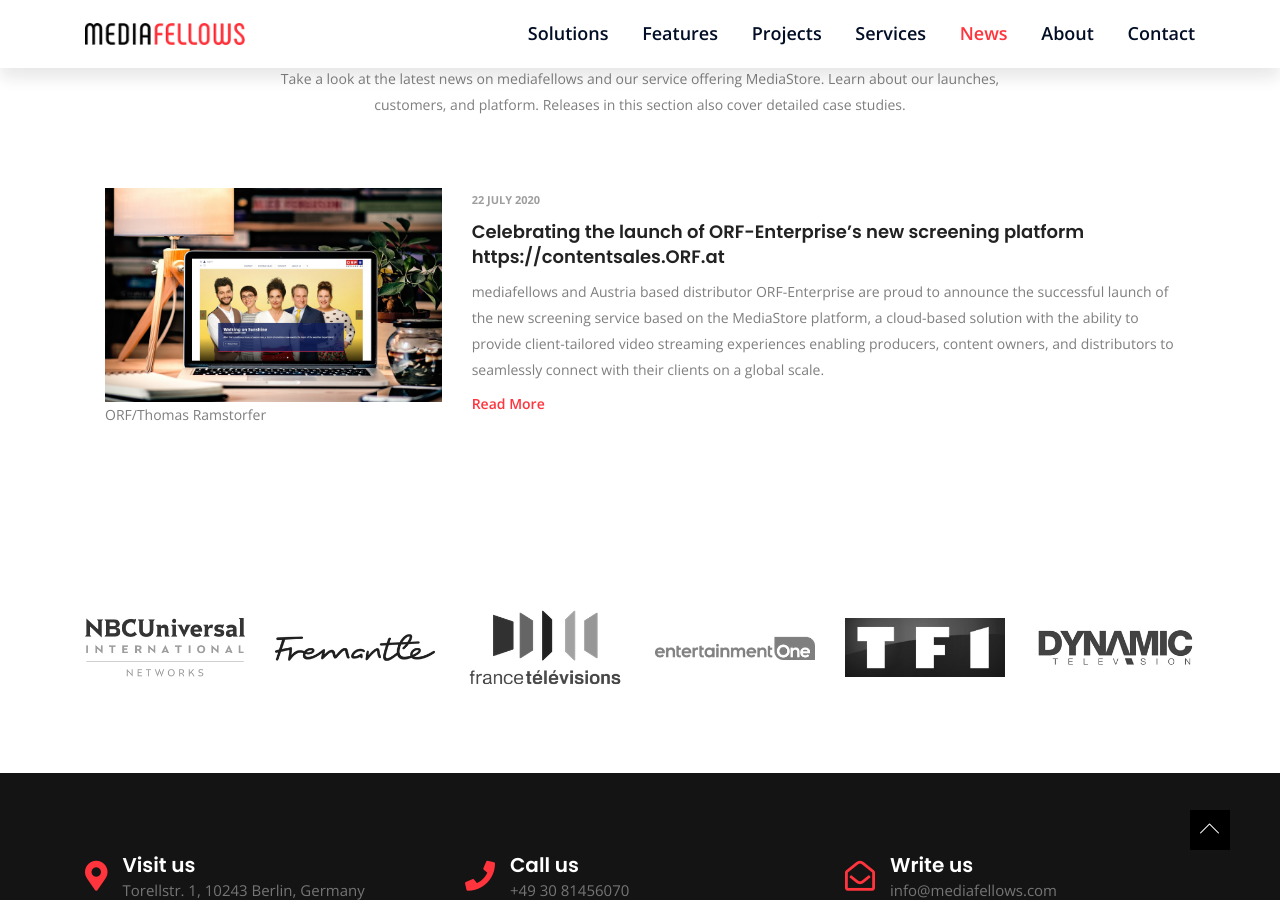
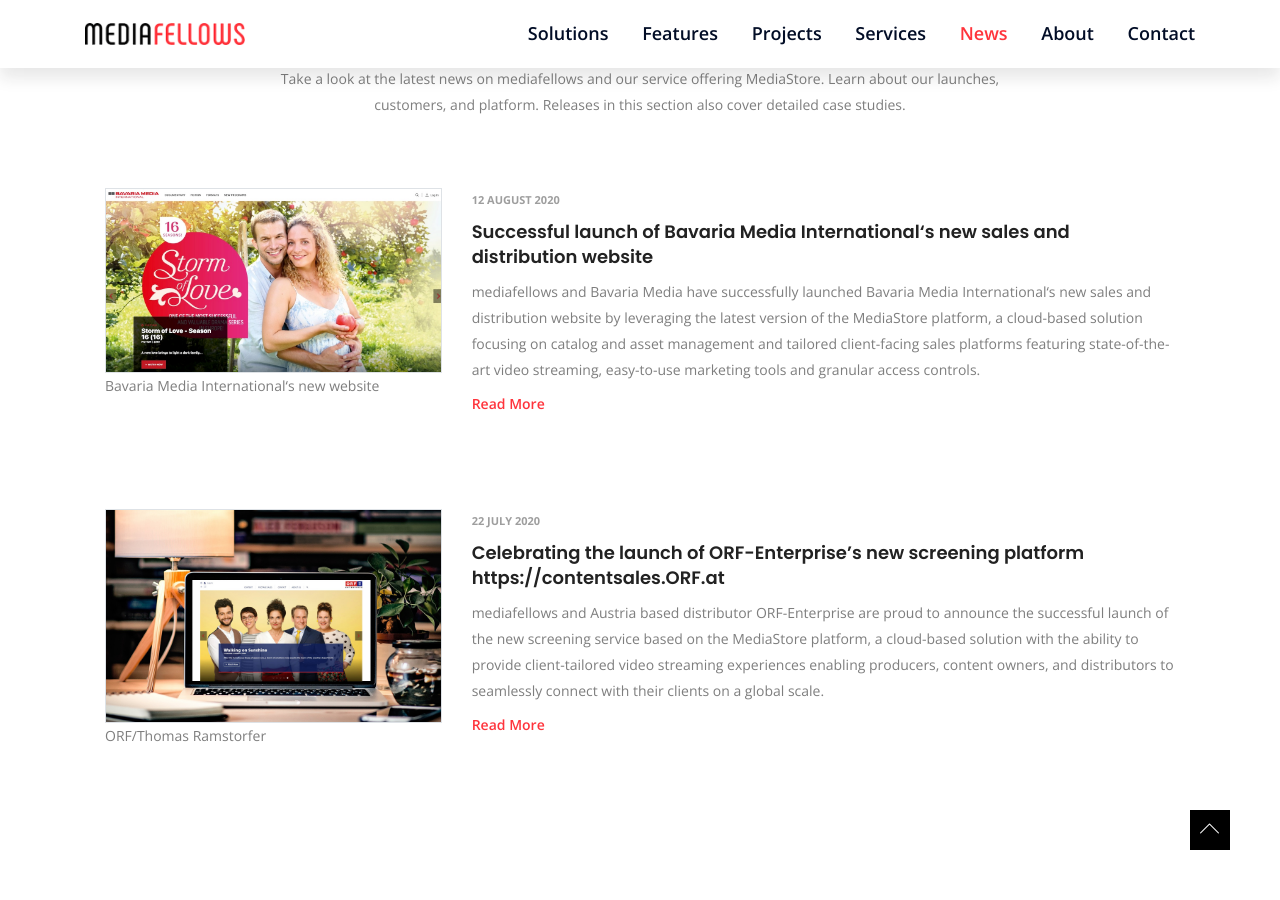
Before and after one commit to mediafellows/mediafellows.github.io, a Jekyll site: the page built from pages/news.html, in a window 1280 px wide and 900 px high, scrolled down 452 px. Built offline with Jekyll 4.4.1, drawn with Linux system fonts in a browser that asks for light colours.

Commit message:
add bavaria media's press release

```diff
--- /dev/null
+++ b/collections/_news/20200812_mediafellows-BavariaMediaInternational_Press_Release.md
@@ -0,0 +1,57 @@
+---
+layout: news
+header_image: "/assets/img/bg/news.jpg"
+title: Successful launch of Bavaria Media International‘s new sales and distribution website
+date: 12.08.2020
+image: /assets/img/news/20200812_mediafellows-Bavaria_Media_International_Press_Release.jpg
+image_credits: Bavaria Media International‘s new website
+description: mediafellows and Bavaria Media have successfully launched Bavaria Media International‘s new sales and distribution website by leveraging the latest version of the MediaStore platform, a cloud-based solution focusing on catalog and asset management and tailored client-facing sales platforms featuring state-of-the-art video streaming, easy-to-use marketing tools and granular access controls.
+
+---
+
+<div class="row">
+    <div class="col-xl-4 col-lg-4 col-md-12">
+        <div class="s-details-img mb-30">
+          {% if page.image %}
+          <a href="{{ page.image }}" class="view">
+            <img src="{{ page.image }}" class="border" alt="{{ page.title }}">
+          </a>
+          {% endif %}
+          {% if page.image_credits %}
+          <p>{{ page.image_credits }}</p>
+          {% endif %}
+        </div>
+    </div>
+    <div class="col-xl-8 col-lg-8 col-md-12">
+        <div class="service-details mb-40">
+          <div class="meta-info">
+              <ul>
+                  <li class="posts-time">{{page.date | date_to_long_string}}</li>
+              </ul>
+          </div>
+          <p>{{ page.description }}</p>
+          <p>
+Joining MediaStore in 2012, European industry veteran Bavaria Media initially used the platform to service clients from German-speaking territories only, but significantly expanded their usage in 2017 when reintegrating the original international Bavaria rights catalogue that has formerly been outsourced into a subsidiary. The move to the latest MediaStore version was, besides the functional and visual upgrade, an opportunity to consolidate these separate websites into one unified presence.</p>
+        </div>
+    </div>
+</div>
+<div class="row">
+    <div class="col-xl-12 col-lg-12">
+        <div class="service-details mb-40">
+          <p>
+<strong>Alexandra Kudelina</strong>, Bavaria Media's Sales & Marketing Coordinator: "Bavaria Media International‘s  large and diverse distribution catalog has had a great home on the MediaStore platform for years. Now, with a single point of entry for our domestic and international buyers, we are even better positioned to showcase current highlights and provide targeted recommendations through an interface that’s attractive and accessible for our clients."
+          </p>
+          <p>
+mediafellows project manager <strong>Stefan Hauschildt</strong>: "It has always been a pleasure to work with Bavaria Media, so we are very pleased that they chose MediaStore for the latest iteration of their sales and distribution web presence. We developed a compelling approach of hosting two hitherto separate catalogs and user groups on one platform which does away with any need for duplicate content management while still allowing for market-specific targeting, all through our up-to-date responsive client interface."              </p>
+          <p>
+Migrating two sets of metadata, assets and users provided a challenge on multiple levels. On the one hand, domestic and international users each had to retain access to a subset of titles which should not be visible to the other; on the other hand, it was determined that titles should be assigned to a new unified genre tree. Through a combination of manual preparation and custom migration and mapping scripts, a merging and update of various data points was achieved.          </p>
+          <p>
+The client-facing website developed for Bavaria Media International is based on MediaStore's Generic Client UI, a turnkey design template which can easily be customized to align with a specific corporate identity. Behind the scenes, the platform’s administrative portion makes it easy for Bavaria Media International to not only manage metadata and assets and take charge of marketing tools and review user analytics, but also provide divergent content and streaming access to their distinct target markets.          </p>
+          <p>
+Bavaria Media International‘s MediaStore platform can be found at: <a href="https://www.bavaria-media.com" target="blank">https://www.bavaria-media.com</a>
+          <br>
+For corporate information on Bavaria Media, visit: <a href="https://www.bavaria-media.de" target="blank">https://www.bavaria-media.de</a>
+          </p>
+        </div>
+    </div>
+</div>
--- a/pages/news.html
+++ b/pages/news.html
@@ -16,20 +16,20 @@
                 </div>
             </div>
         </div>
-        {% for post in site.news limit:"5" %}
-        <div class="blog-wrapper home-blog-wrapper white-bg">
+        {% for post in site.news reversed limit:"5" %}
+        <div class="blog-wrapper home-blog-wrapper white-bg mb-50">
           <div class="row">
-              <div class="col-xl-4 col-lg-4 col-md-12 mb-30">
+              <div class="col-xl-4 col-lg-4 col-md-12">
                     <div class="blog-thumb">
                         <a href="{{post.url}}">
-                            <img src="{{post.image}}" alt="{{post.title}}"/>
+                            <img src="{{post.image}}" class="border" alt="{{post.title}}"/>
                         </a>
                         {% if post.image_credits %}
                         <p>{{ post.image_credits }}</p>
                         {% endif %}
                     </div>
               </div>
-              <div class="col-xl-8 col-lg-8 col-md-12 mb-30">
+              <div class="col-xl-8 col-lg-8 col-md-12">
                     <div class="meta-info">
                         <ul>
                             <li class="posts-time">{{post.date | date_to_long_string}}</li>
```
Also changed, not shown: _data/counts.yml (+4 -4 lines), assets/img/news/20200812_mediafellows-Bavaria_Media_International_Press_Release.jpg (added).
